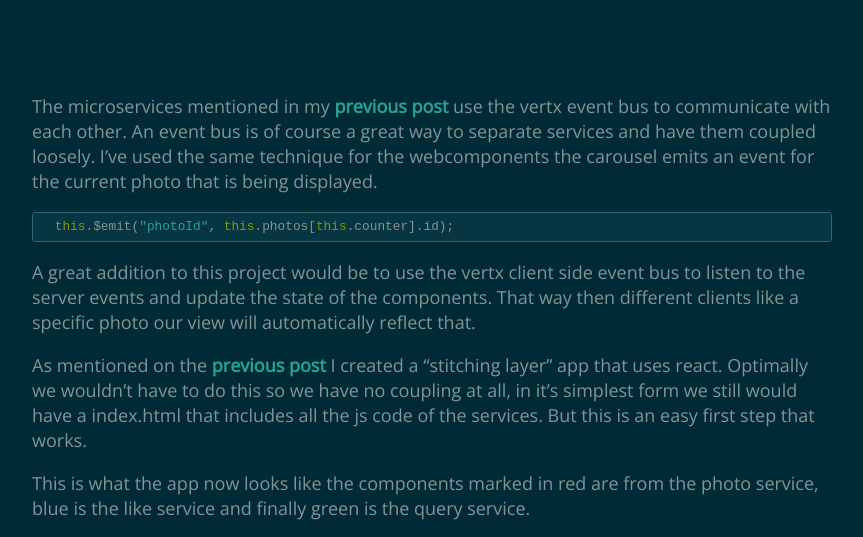
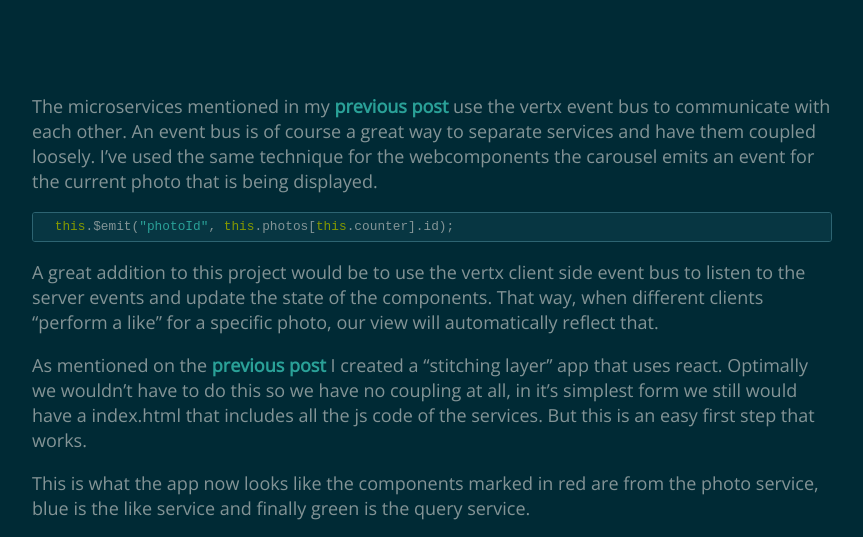
Before and after one commit to edewit/edewit.github.io, a Jekyll site: the page built from _posts/2019-12-18-microservices-frontend.md, in a window 1280 px wide and 900 px high, scrolled down 369 px, cut to the strip 0-537 px from the top of the window. Shown: the whole strip, without its empty margins (208-1071 px from the left). Built offline with Jekyll 4.4.1, drawn with Linux system fonts in a browser that asks for light colours; comment, search, counter and statistics services are not loaded.

Commit message:
Update _posts/2019-12-18-microservices-frontend.md

````diff
--- a/_posts/2019-12-18-microservices-frontend.md
+++ b/_posts/2019-12-18-microservices-frontend.md
@@ -14,7 +14,7 @@ I've used the same technique for the webcomponents the carousel emits an event f
 ```
 
 A great addition to this project would be to use the vertx client side event bus to listen to the server events and update the state of the components.
-That way then different clients like a specific photo our view will automatically reflect that.
+That way, when different clients "perform a like" for a specific photo, our view will automatically reflect that.
 
 As mentioned on the [previous post][1] I created a "stitching layer" app that uses react.
 Optimally we wouldn't have to do this so we have no coupling at all, in it's simplest form we still would have a index.html that includes all the js code of the services.
````
